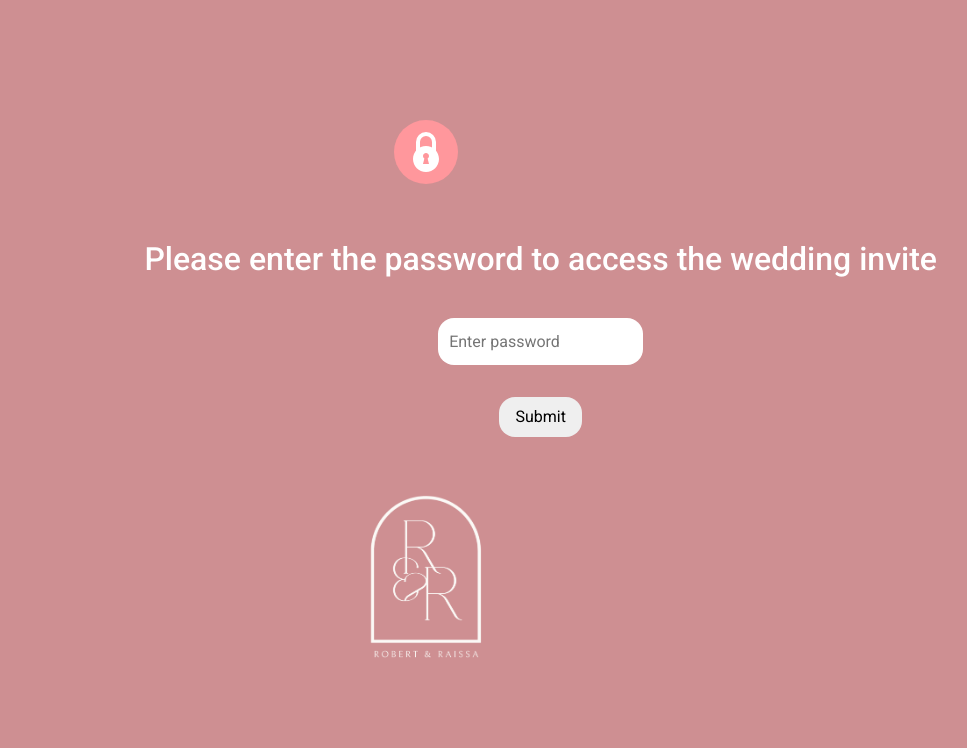
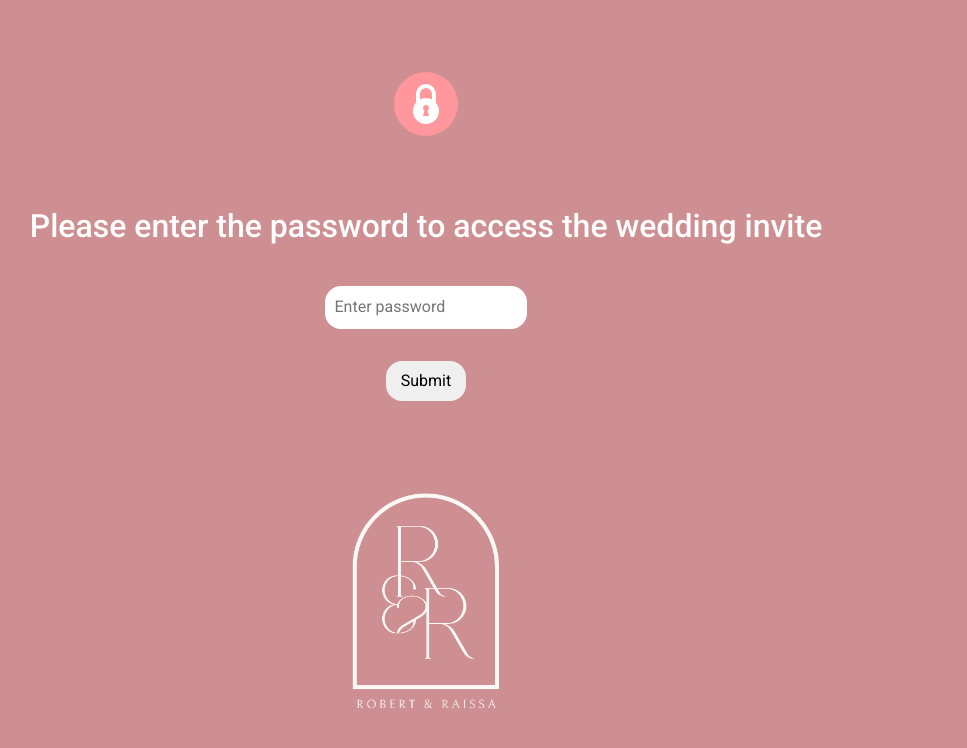
Before and after one commit to alessandrocruz5/robert-n-raissa, an Angular app in the folder frontend/: page /password in a window 1280 px wide. Shown: the top 748 px of the page, without its empty margins (214-1181 px from the left). Built offline with nearby package versions, Linux system fonts and the light colour scheme; what @dimaslz/ng-heroicons, ngx-slick-carousel, primeng would draw is missing.

Commit message:
Frontend changes

```diff
--- a/frontend/src/app/components/about-us/about-us.component.html
+++ b/frontend/src/app/components/about-us/about-us.component.html
@@ -7,7 +7,7 @@
         Issa's birthday!
       </div>
       <div class="facts-container">
-        After graduating, they took summer internships in Italy, and travelled
+        After graduating, they took summer internships in Italy and travelled
         together to different European cities on the weekends.
       </div>
       <div id="grey" class="facts-container">
@@ -18,7 +18,7 @@
         They moved to Sydney, Australia and are planning the wedding from there.
       </div>
       <div id="grey" class="facts-container">
-        By the 8th of May 2024, Robert and Issa will have been together for 13
+        As of the 8th of May 2024, Robert and Issa have been together for 13
         years.
       </div>
     </div>
--- a/frontend/src/app/components/lock-screen/lock-screen.component.css
+++ b/frontend/src/app/components/lock-screen/lock-screen.component.css
@@ -10,10 +10,17 @@
   flex-direction: column;
   justify-content: center;
   align-items: center;
-  top: 100%;
-  left: 28%;
   color: white;
   position: absolute;
+  top: 150%;
+  left: 0;
+  right: 0;
+  bottom: 0;
+  margin: auto;
+}
+
+.lock-screen h2 {
+  font-size: 2.4vw;
 }
 
 .lock-screen input {
@@ -41,18 +48,16 @@
   justify-content: center;
   align-items: center;
   position: relative;
-  /* margin-top: 3.5rem; */
+  top: 38rem;
 }
 
 .image-container img {
   width: 15vw;
-  position: absolute;
-  top: 200%;
 }
 
 .btn-lock {
   position: absolute;
-  top: 50%;
+  top: 80%;
   left: calc(50% - 32px);
   display: inline-block;
   background: #ff979c;
@@ -138,3 +143,180 @@
     transform: translateY(1px);
   }
 }
+
+@media screen and (min-width: 128px) {
+  .lock-screen h2 {
+    margin-right: 2rem;
+    margin-left: 2rem;
+    margin-top: 6rem;
+    font-size: 4.5vw;
+  }
+
+  .lock-screen input {
+    padding: 0.4rem;
+  }
+
+  .lock-screen button {
+    padding: 0.3rem 0.7rem;
+  }
+
+  .image-container {
+    top: 28rem;
+  }
+
+  .image-container img {
+    width: 50vw;
+  }
+}
+@media screen and (min-width: 300px) {
+  .lock-screen {
+    top: 100%;
+  }
+
+  .lock-screen h2 {
+    margin-right: 2rem;
+    margin-left: 2rem;
+    margin-top: 6rem;
+    font-size: 4.5vw;
+  }
+
+  .lock-screen input {
+    padding: 0.4rem;
+  }
+
+  .lock-screen button {
+    padding: 0.3rem 0.7rem;
+  }
+
+  .image-container {
+    top: 23rem;
+  }
+
+  .image-container img {
+    width: 46vw;
+  }
+
+  .btn-lock {
+    top: 30%;
+  }
+}
+
+@media screen and (min-width: 400px) {
+  .lock-screen {
+    top: 100%;
+  }
+
+  .lock-screen h2 {
+    margin-right: 2rem;
+    margin-left: 2rem;
+    margin-top: 6rem;
+    font-size: 4.5vw;
+  }
+
+  .lock-screen input {
+    padding: 0.4rem;
+  }
+
+  .lock-screen button {
+    padding: 0.3rem 0.7rem;
+  }
+
+  .image-container {
+    top: 30rem;
+  }
+
+  .image-container img {
+    width: 50vw;
+  }
+}
+
+@media screen and (min-width: 650px) {
+  .lock-screen h2 {
+    margin-right: 3rem;
+    margin-left: 3rem;
+    margin-top: 2rem;
+    font-size: 4.5vw;
+  }
+
+  .lock-screen input {
+    padding: 0.6rem;
+  }
+
+  .lock-screen button {
+    padding: 0.5rem 0.9rem;
+  }
+
+  .image-container {
+    top: 31rem;
+  }
+
+  .image-container img {
+    width: 34vw;
+  }
+}
+
+@media screen and (min-width: 800px) {
+  .lock-screen h2 {
+    margin-right: 3rem;
+    margin-left: 3rem;
+    margin-top: 2rem;
+    font-size: 4.5vw;
+  }
+
+  .lock-screen input {
+    padding: 0.6rem;
+  }
+
+  .lock-screen button {
+    padding: 0.5rem 0.9rem;
+  }
+
+  .image-container {
+    top: 38rem;
+  }
+
+  .image-container img {
+    width: 34vw;
+  }
+}
+
+@media screen and (min-width: 1000px) {
+  .lock-screen h2 {
+    margin-right: 3rem;
+    margin-left: 3rem;
+    margin-top: 2rem;
+    font-size: 2.5vw;
+  }
+
+  .lock-screen input {
+    padding: 0.6rem;
+  }
+
+  .lock-screen button {
+    padding: 0.5rem 0.9rem;
+  }
+
+  .image-container {
+    top: 30rem;
+  }
+
+  .image-container img {
+    width: 20vw;
+  }
+}
+
+@media screen and (min-width: 1200px) {
+  .lock-screen {
+    top: 120%;
+  }
+}
+
+@media screen and (min-width: 1400px) {
+  .image-container {
+    top: 37rem;
+  }
+
+  .image-container img {
+    width: 18vw;
+  }
+}
```
Also changed, not shown: 1 other file (tests, documents, lock files or other folders).
